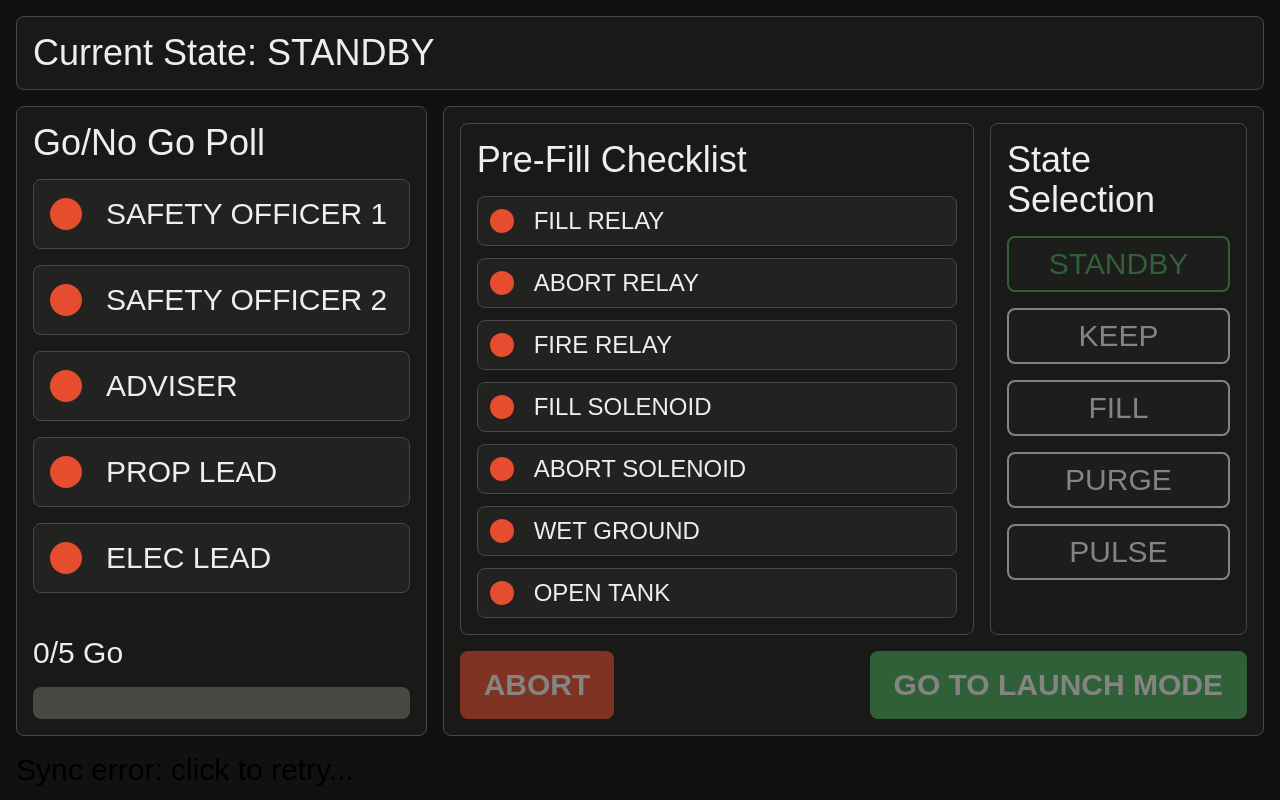
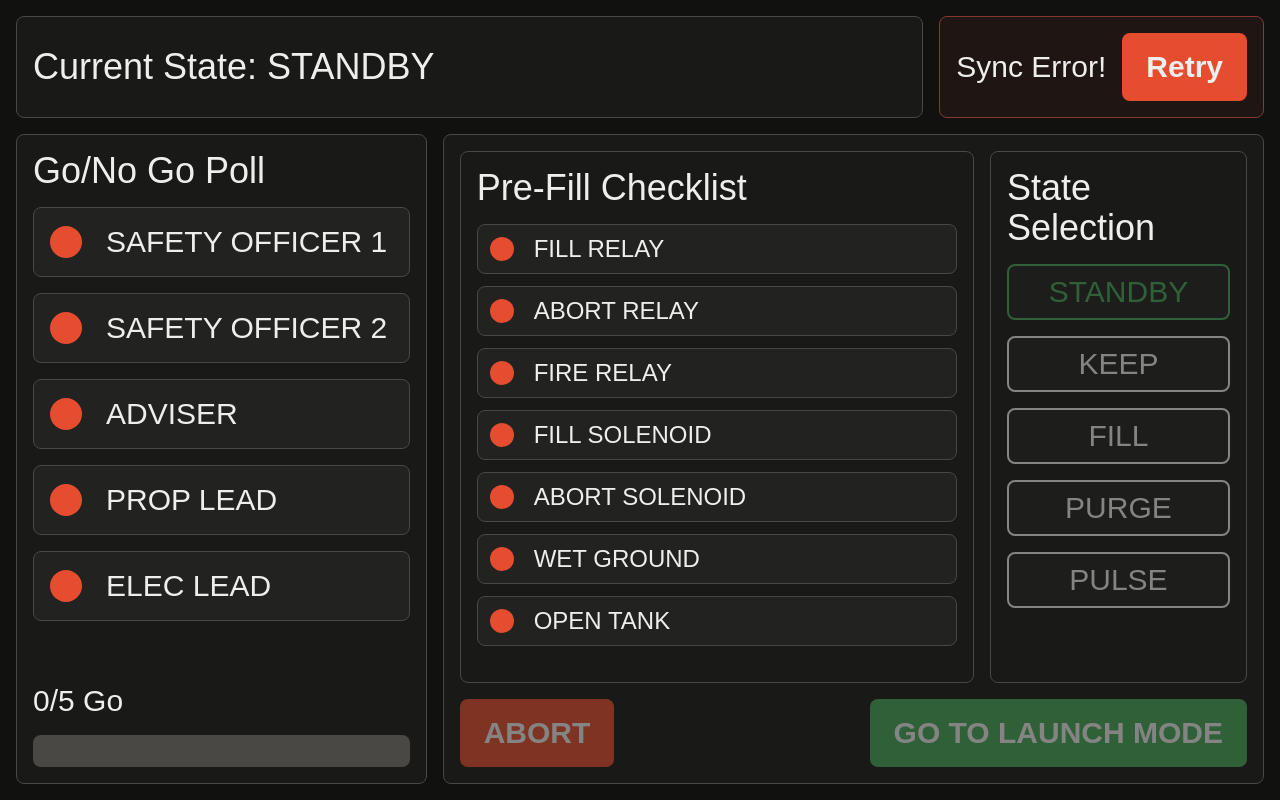
Before and after one commit to CSI-Rockets-Eletronics/ControlCenterUI_2026, a React (Vite) app: page / in a window 1280 px wide. Built offline with nearby package versions, Linux system fonts and the light colour scheme; no server answers; a web font is replaced by a local one.

Commit message:
Improve sync status

```diff
--- a/src/components/controlCenter.tsx
+++ b/src/components/controlCenter.tsx
@@ -3,7 +3,6 @@ import { memo } from "react";
 import { useLaunchMachineSelector } from "./launchMachineProvider";
 import { PreFirePanel } from "./preFirePanel";
 import { RecoveryPanel } from "./recoveryPanel";
-import { SyncStatusBanner } from "./syncStatusBanner";
 import { TopStatusPanel } from "./topStatusPanel";
 
 export const ControlCenter = memo(function ControlCenter() {
@@ -19,9 +18,6 @@ export const ControlCenter = memo(function ControlCenter() {
     <div className="h-full p-4 grid grid-rows-[auto,1fr] gap-4">
       <TopStatusPanel />
       {mainPanel}
-
-      {/* TODO move */}
-      <SyncStatusBanner />
     </div>
   );
 });
--- a/src/components/design/panel.tsx
+++ b/src/components/design/panel.tsx
@@ -2,15 +2,22 @@ import { memo, type ReactNode } from "react";
 import { twMerge } from "tailwind-merge";
 
 interface Props {
+  color?: "gray" | "red";
   className?: string;
   children?: ReactNode;
 }
 
-export const Panel = memo(function Panel({ className, children }: Props) {
+export const Panel = memo(function Panel({
+  color = "gray",
+  className,
+  children,
+}: Props) {
   return (
     <div
       className={twMerge(
-        "p-4 border rounded-lg bg-gray-bg-2 border-gray-border",
+        "p-4 border rounded-lg",
+        color === "gray" && "bg-gray-bg-2 border-gray-border",
+        color === "red" && "bg-red-bg-2 border-red-border",
         className
       )}
     >
--- a/src/components/design/statusButton.tsx
+++ b/src/components/design/statusButton.tsx
@@ -2,14 +2,14 @@ import { memo } from "react";
 import { twMerge } from "tailwind-merge";
 
 interface Props {
-  status: "none" | "green" | "red";
+  color: "none" | "green" | "red";
   disabled?: boolean;
   onClick?: () => void;
   children?: string;
 }
 
 export const StatusButton = memo(function StatusButton({
-  status,
+  color,
   disabled = false,
   onClick,
   children,
@@ -20,9 +20,9 @@ export const StatusButton = memo(function StatusButton({
       className={twMerge(
         "block p-2 rounded-lg border-2 bg-gray-el-bg hover:bg-gray-el-bg-hover active:bg-gray-el-bg-active disabled:opacity-50",
         disabled && "opacity-50 pointer-events-none",
-        status === "none" && "text-gray-text",
-        status === "green" && "text-green-solid",
-        status === "red" && "text-red-solid"
+        color === "none" && "text-gray-text",
+        color === "green" && "text-green-solid",
+        color === "red" && "text-red-solid"
       )}
       disabled={disabled}
       onClick={onClick}
--- a/src/components/standbyStateSelection.tsx
+++ b/src/components/standbyStateSelection.tsx
@@ -28,7 +28,7 @@ const Entry = memo(function Entry({
 
   return (
     <StatusButton
-      status={active ? "green" : "none"}
+      color={active ? "green" : "none"}
       disabled={disabled}
       onClick={handleClick}
     >
--- a/src/components/syncStatusBanner.tsx
+++ b/src/components/syncStatusPanel.tsx
@@ -1,9 +1,11 @@
 import { memo } from "react";
 
 import { useCommandSender } from "./commandSenderProvider";
+import { Button } from "./design/button";
+import { Panel } from "./design/panel";
 import { useLaunchMachineSelector } from "./launchMachineProvider";
 
-export const SyncStatusBanner = memo(function SyncStatusBanner() {
+export const SyncStatusPanel = memo(function SyncStatusPanel() {
   const { state, retryBlockingSync } = useCommandSender();
 
   const inconsistentBaseline = useLaunchMachineSelector((state) =>
@@ -15,14 +17,21 @@ export const SyncStatusBanner = memo(function SyncStatusBanner() {
   }
 
   if (state.matches("blockedUntilSynced")) {
-    return <p>Syncing, please wait...</p>;
+    return (
+      <Panel color="red" className="flex items-center">
+        <p className="text-gray-text">Syncing, please wait...</p>
+      </Panel>
+    );
   }
 
   if (state.matches("syncError")) {
     return (
-      <button className="w-fit" onClick={retryBlockingSync}>
-        Sync error: click to retry...
-      </button>
+      <Panel color="red" className="flex items-center gap-4">
+        <p className="text-gray-text">Sync Error!</p>
+        <Button onClick={retryBlockingSync} color="red">
+          Retry
+        </Button>
+      </Panel>
     );
   }
 
--- a/src/components/topStatusPanel.tsx
+++ b/src/components/topStatusPanel.tsx
@@ -2,6 +2,7 @@ import { memo } from "react";
 
 import { Panel } from "./design/panel";
 import { useLaunchMachineSelector } from "./launchMachineProvider";
+import { SyncStatusPanel } from "./syncStatusPanel";
 
 export const TopStatusPanel = memo(function TopStatusPanel() {
   const isStandby = useLaunchMachineSelector((state) =>
@@ -23,8 +24,11 @@ export const TopStatusPanel = memo(function TopStatusPanel() {
     : "UNKNOWN";
 
   return (
-    <Panel>
-      <p className="text-lg text-gray-text">Current State: {currentState}</p>
-    </Panel>
+    <div className="grid grid-cols-[1fr,auto] space-x-4">
+      <Panel className="flex items-center">
+        <p className="text-lg text-gray-text">Current State: {currentState}</p>
+      </Panel>
+      <SyncStatusPanel />
+    </div>
   );
 });
```
